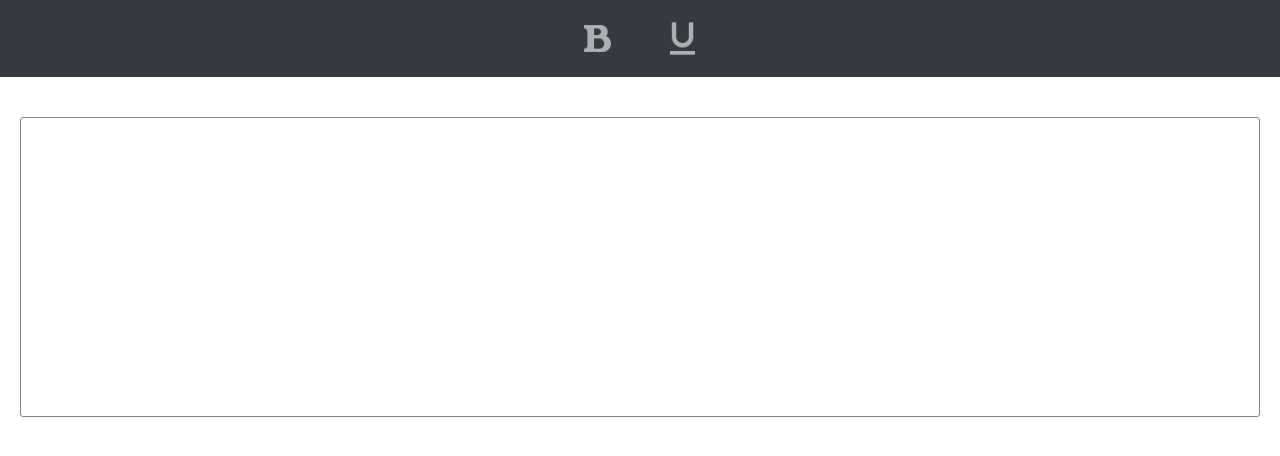
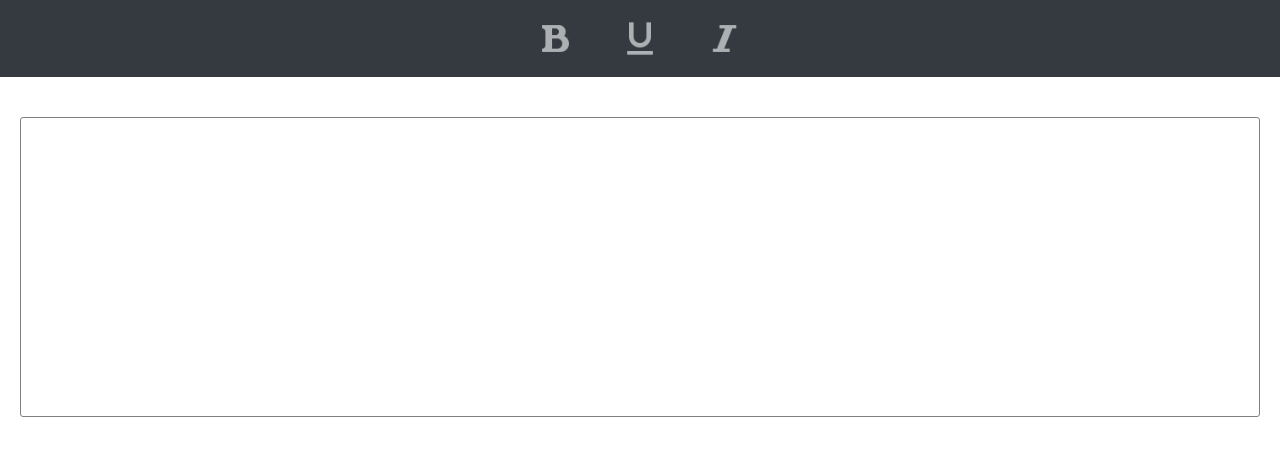
Before and after one commit to damithdiv17/Text-Editor, a plain HTML site: page index.html in a window 1280 px wide. Drawn offline with nearby package versions, Linux system fonts and the light colour scheme.

Commit message:
Add italic Feature

```diff
--- a/index.html
+++ b/index.html
@@ -52,6 +52,7 @@
         <div class=" text-center">
             <button type="button" class="btn bg-dark bt" onclick="applyStyle('bold')"><img class="images1" src="Resources/bold-xxl.png" alt=""></button>
             <button type="button" class="btn bg-dark bt" onclick="applyStyle('underline')"><img class="images2" src="Resources/format_underline_white_192x192.png" alt=""></button>
+            <button type="button" class="btn bg-dark bt" onclick="applyStyle('italic')"><img class="images1" src="Resources/italic-xxl.png" alt=""></button>
         </div>
       </div>
 
```
